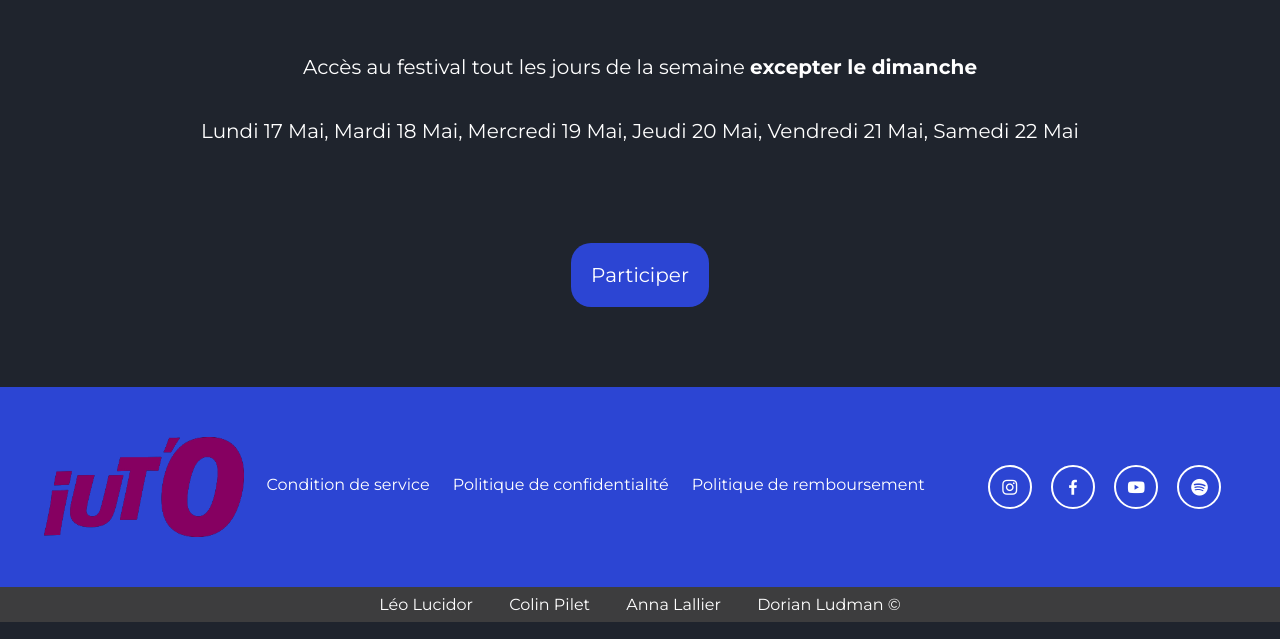
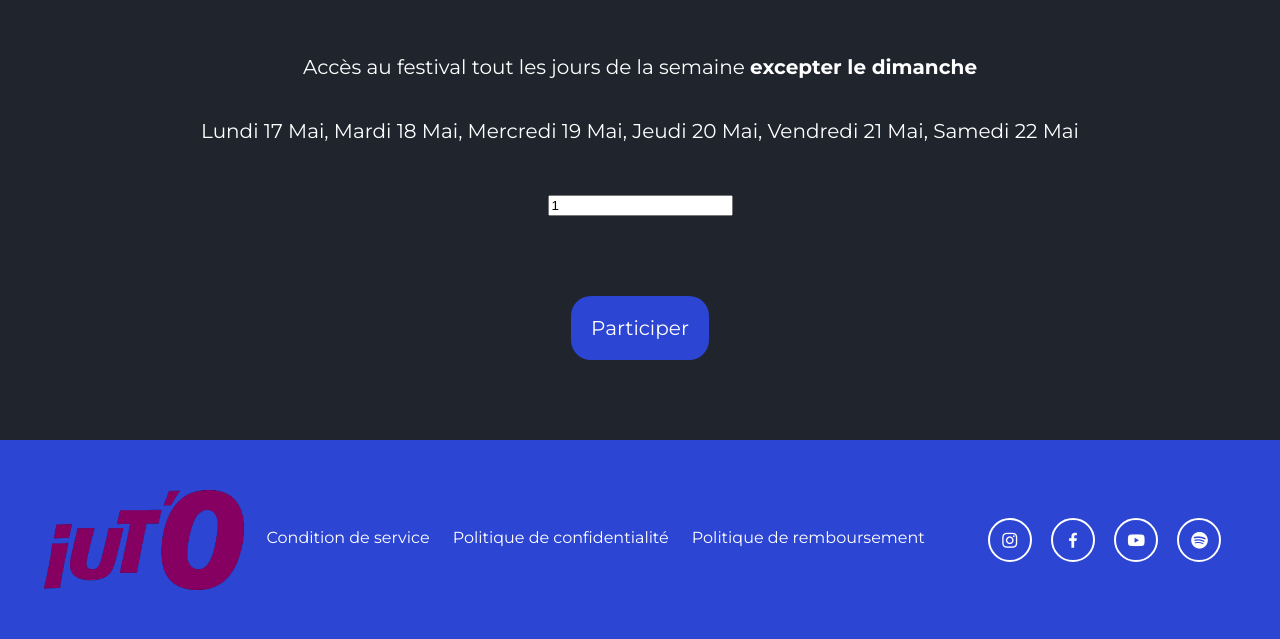
Before and after one commit to DorianLudm/Fest-IUT-O, a Flask app: page /pass-semaine in a window 1280 px wide. Shown: the part 192-831 px from the top of the page. Run offline with Flask 3, Linux system fonts and the light colour scheme; the visitor is signed in with stand-in values (Sample User, id 1); parts of the project's set-up code (start-up, migrations or seed data) failed here and were passed over.

Commit message:
ajout du nombre de billets

```diff
--- a/festIUTO/static/css/pass.css
+++ b/festIUTO/static/css/pass.css
@@ -128,3 +128,10 @@ h1 {
     margin-top: 30vh;
     margin-bottom: 23vh;
 }
+
+.container-qte {
+    display: flex;
+    justify-content: center;
+    align-items: center;
+    margin-top: 2em;
+}
--- a/festIUTO/static/css/search.css
+++ b/festIUTO/static/css/search.css
@@ -89,7 +89,7 @@ nav {
 
 .container-recherche {
     margin-top: 5vh;
-    background-color: #7a86c8;
+    background-color: #2c45d3;
     width: 70vw;
     height: 60vh;
     overflow-y: auto;
--- a/festIUTO/templates/pass1jour.html
+++ b/festIUTO/templates/pass1jour.html
@@ -46,6 +46,9 @@
                             {{ form.samedi(size=50, class_="element") }}
                         </li>
                     </ul>
+                    <div class="container-qte">
+                        {{ form.nombreBillet(size=50, class_="element", placeholder="Quantité", min="1", value="1") }}
+                    </div>
                     <p class="erreur">{{ erreur }}</p>
                     <div class="buy">
                         {{ form.submit(size=50, class_="element particip-btn") }}
--- a/festIUTO/templates/pass2jours.html
+++ b/festIUTO/templates/pass2jours.html
@@ -45,6 +45,9 @@
                             {{ form.samedi(size=50, class_="element") }}
                         </li>
                     </ul>
+                    <div class="container-qte">
+                        {{ form.nombreBillet(size=50, class_="element", placeholder="Quantité", min="1", value="1") }}
+                    </div>
                     <p class="erreur">{{ erreur }}</p>
                     <div class="buy">
                         {{ form.submit(size=50, class_="element particip-btn") }}
--- a/festIUTO/templates/passsemaine.html
+++ b/festIUTO/templates/passsemaine.html
@@ -19,7 +19,11 @@
                     <p class="acces-festival">Accès au festival tout les jours de la semaine <span class="dimanche">excepter le dimanche</span></p>
                     <p class="acces-festival">Lundi 17 Mai, Mardi 18 Mai, Mercredi 19 Mai, Jeudi 20 Mai, Vendredi 21 Mai, Samedi 22 Mai</p>
                 </div>
-                <form class="form-semaine" method="post" action="/payement?pass=semaine">
+                <form class="form-semaine" method="post" action="{{ url_for('passSemaine') }}">
+                    {{ form.hidden_tag() }}
+                    <div class="container-qte">
+                        {{ form.nombreBillet(size=50, class_="element", placeholder="Quantité", min="1", value="1") }}
+                    </div>
                     <div class="buy">
                         <input type="submit" class="particip-btn" value="Participer">
                     </div>
--- a/festIUTO/views.py
+++ b/festIUTO/views.py
@@ -100,10 +100,11 @@ class SelectJourForm(FlaskForm):
     jeudi = BooleanField('Jeudi 20 mai', validators=[Optional()])
     vendredi = BooleanField('Vendredi 21 mai', validators=[Optional()])
     samedi = BooleanField('Samedi 22 mai', validators=[Optional()])
+    nombreBillet = IntegerField('Quantité de billets', validators=[DataRequired()])
     submit = SubmitField('Participer')
 
     def get_jour(self):
-        return [self.lundi.data, self.mardi.data, self.mercredi.data, self.jeudi.data, self.vendredi.data, self.samedi.data]
+        return [self.lundi.data, self.mardi.data, self.mercredi.data, self.jeudi.data, self.vendredi.data, self.samedi.data, self.nombreBillet.data]
 
 class RechercheForm(FlaskForm):
     recherche = StringField('recherche', validators=[DataRequired()])
@@ -175,6 +176,8 @@ def pass1jour():
 
     if f.validate_on_submit():
         jours = f.get_jour()
+        nombreJour = jours[6]
+        jours = jours[:5]
         if les_jours_sont_valide(jours) == True:
             print("test2")
             jour = f.get_jour()
@@ -191,7 +194,7 @@ def pass1jour():
                 jourChoisit = "vendredi"
             elif jour[5]:
                 jourChoisit = "samedi"
-            return redirect("/payement?pass=1jour&jour="+jourChoisit+"")
+            return redirect("/payement?pass=1jour&jour="+jourChoisit+"&nbJour="+str(jour[6])+"")
         else:
             print("erreur")
             erreur = "Veuillez choisir seulement un jour"
@@ -205,10 +208,13 @@ def pass1jour():
 @app.route('/pass-2-jours', methods=("GET","POST",))
 @csrf.exempt
 def pass2jours():
+    nbJour = request.args.get('nbJour')
     f = SelectJourForm()
     erreur = ""
     if f.validate_on_submit():
         jours = f.get_jour()
+        nombreJour = jours[6]
+        jours = jours[:6]
         if les_jours_sont_valide_2jours(jours) == True:
             jourChoisit = []
             if jours[0]:
@@ -223,7 +229,7 @@ def pass2jours():
                 jourChoisit.append("vendredi")
             if jours[5]:
                 jourChoisit.append("samedi")
-            return redirect("/payement?pass=2jours&jour1="+jourChoisit[0]+"&jour2="+jourChoisit[1]+"")
+            return redirect("/payement?pass=2jours&jour1="+jourChoisit[0]+"&jour2="+jourChoisit[1]+"&nbJour="+str(nombreJour)+"")
         else:
             print("erreur")
             erreur = "Veuillez choisir deux jours"
@@ -237,9 +243,14 @@ def pass2jours():
 @app.route('/pass-semaine', methods=("GET","POST",))
 @csrf.exempt
 def passSemaine():
+    form = SelectJourForm()
+    if form.validate_on_submit():
+        jours = form.get_jour()
+        return redirect("/payement?pass=semaine&nbJour="+str(jours[6])+"")
     return render_template(
         "passsemaine.html",
         title="Festiut'O | Pass",
+        form=form
     )
 
 @app.route('/pass-semaine-valid', methods=("GET","POST",))
@@ -453,6 +464,7 @@ def logout():
 @csrf.exempt
 def payement():
     passe = request.args.get('pass')
+    nbJour = request.args.get('nbJour')
     f = PayementForm()
    # if f.validate_on_submit():
     if passe == "1jour":
@@ -471,7 +483,8 @@ def payement():
             case "samedi":
                 jour = "2024-05-22"
         print(jour)
-        create_billet(cnx, session['utilisateur'][2], jour, 1)
+        for i in range(int(nbJour)):
+            create_billet(cnx, session['utilisateur'][2], jour, 1)
     elif passe == "2jours":
         jour1 = request.args.get('jour1')
         jour2 = request.args.get('jour2')
@@ -505,9 +518,11 @@ def payement():
                 jour2 = "2024-05-22"
         print(jour1)
         print(jour2)
-        create_billet(cnx, session['utilisateur'][2], jour1, 2, jour2)
+        for i in range(int(nbJour)):
+            create_billet(cnx, session['utilisateur'][2], jour1, 2, jour2)
     elif passe == "semaine":
-        create_billet(cnx, session['utilisateur'][2], "2024-05-17", 3)
+        for i in range(int(nbJour)):
+            create_billet(cnx, session['utilisateur'][2], "2024-05-17", 3)
 
     return redirect(url_for('compte'))
 
```
